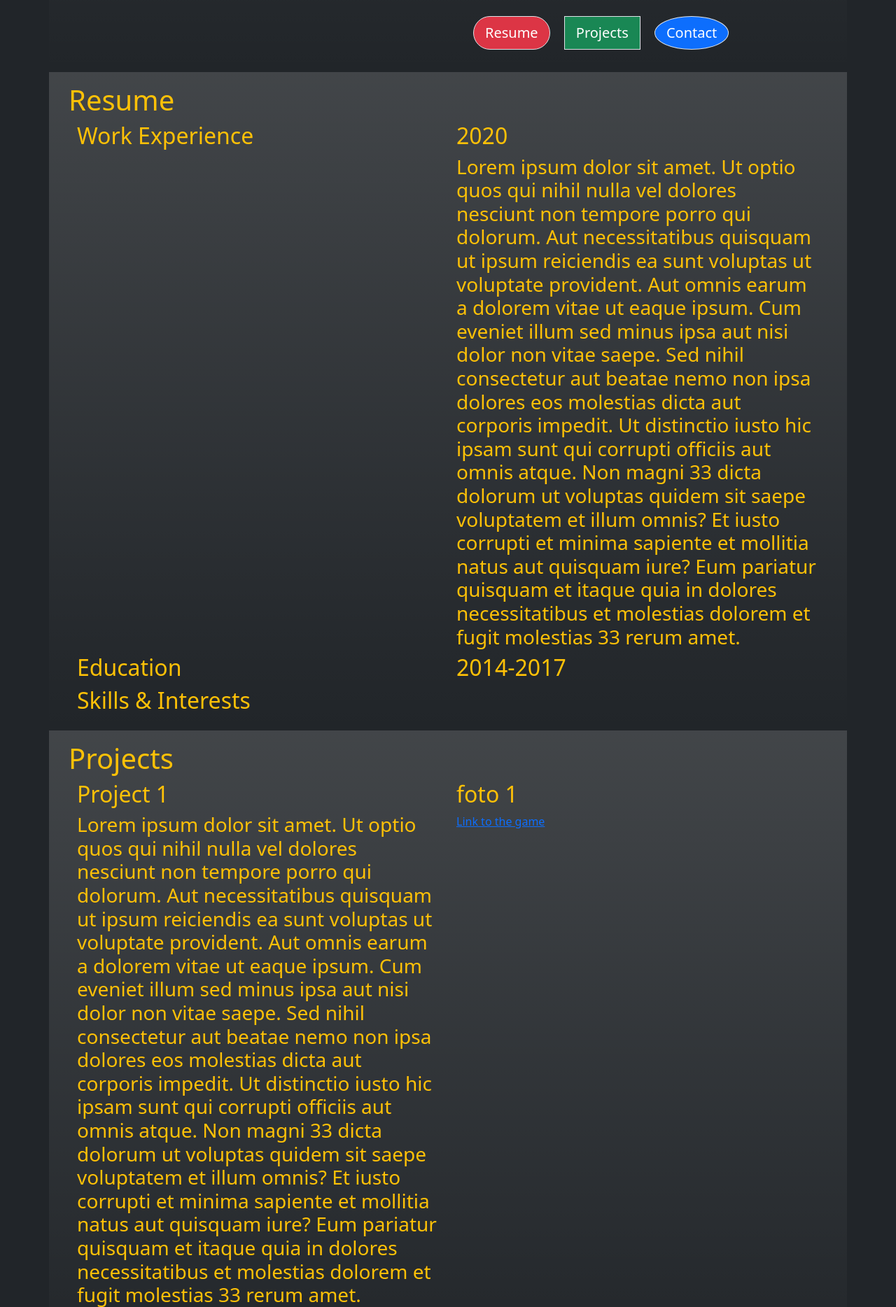
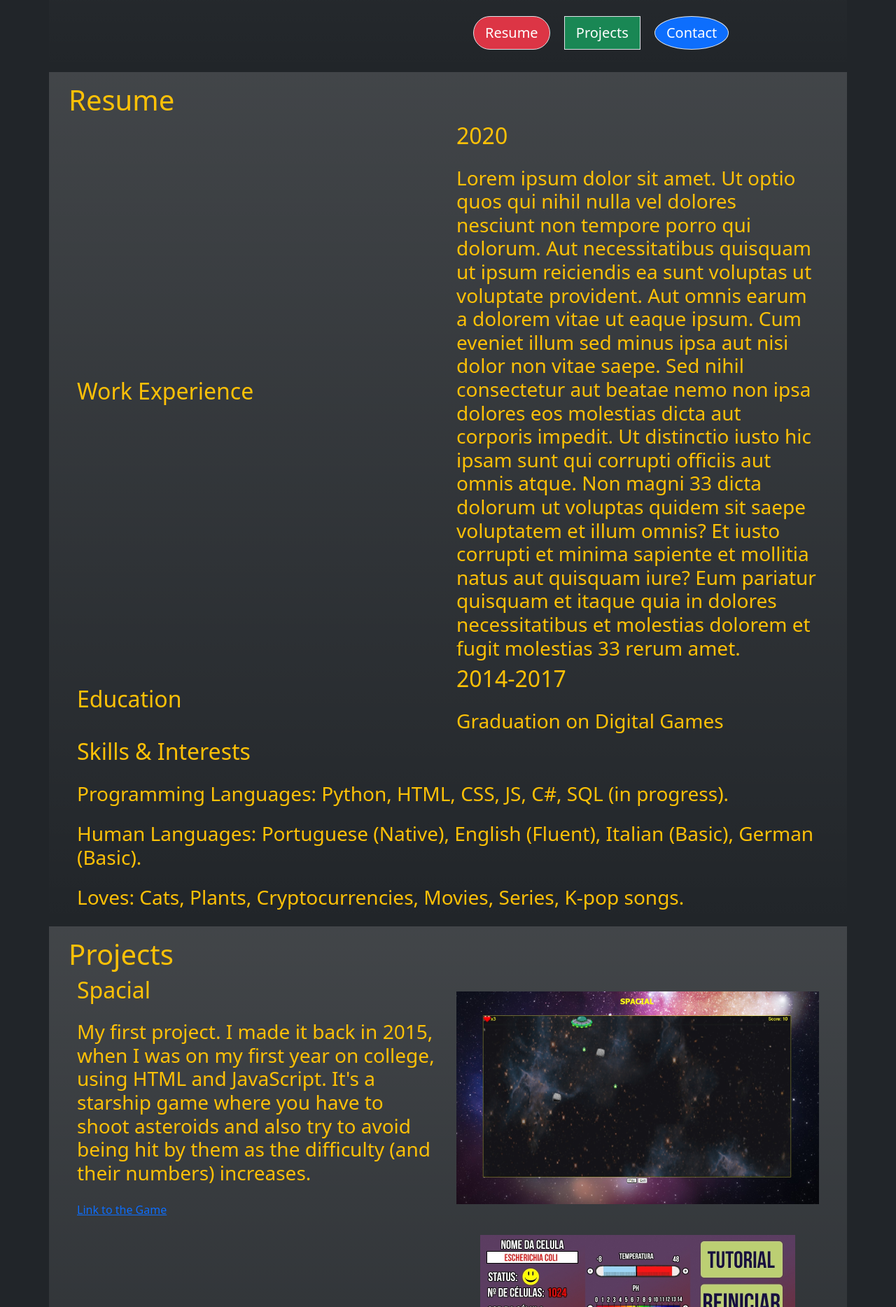
Before and after one commit to maurylukas/mysitecvofml, a Flask app: page / in a window 1280 px wide. Shown: the part 895-2763 px from the top of the page at 70% size. Run offline with Flask 2, Linux system fonts and the light colour scheme.

Commit message:
Files added
Added a couple of images pdf files to the project and descriptions on the respective page.

```diff
--- a/mycv/templates/contact.html
+++ b/mycv/templates/contact.html
@@ -1,17 +1,17 @@
 <div class="container row mx-auto bg-gradient p-3" id="contact">
     <h1>Contact</h1>
-    <div class="row mx-auto">
+    <div class="row mx-auto align-items-center">
         <div class="col">
             <h2>E-mail</h2>
             <h3>maurylukas@yahoo.com</h3>
         </div>
-        <div class="col">
+        <div class="col d-grid gap-3">
             <h2>LinkedIn</h2>
         </div>
-        <div class="col">
+        <div class="col d-grid gap-3">
             <h2>GitHub</h2>
         </div>
-        <div class="col">
+        <div class="col d-grid gap-3">
             <h2>EuroPass</h2>
         </div>
     </div>
--- a/mycv/templates/projects.html
+++ b/mycv/templates/projects.html
@@ -1,33 +1,33 @@
 <div class="container row mx-auto bg-gradient p-3" id="projects">
     <h1>Projects</h1>
-    <div class="row mx-auto">
-        <div class="col">
-            <h2>Project 1</h2>
-            <h3>Lorem ipsum dolor sit amet. Ut optio quos qui nihil nulla vel dolores nesciunt non tempore porro qui dolorum. Aut necessitatibus quisquam ut ipsum reiciendis ea sunt voluptas ut voluptate provident.
-
-    Aut omnis earum a dolorem vitae ut eaque ipsum. Cum eveniet illum sed minus ipsa aut nisi dolor non vitae saepe. Sed nihil consectetur aut beatae nemo non ipsa dolores eos molestias dicta aut corporis impedit. Ut distinctio iusto hic ipsam sunt qui corrupti officiis aut omnis atque.
-
-    Non magni 33 dicta dolorum ut voluptas quidem sit saepe voluptatem et illum omnis? Et iusto corrupti et minima sapiente et mollitia natus aut quisquam iure? Eum pariatur quisquam et itaque quia in dolores necessitatibus et molestias dolorem et fugit molestias 33 rerum amet.</h3>
+    <div class="row mx-auto align-items-center">
+        <div class="col d-grid gap-3">
+            <h2>Spacial</h2>
+            <h3>My first project. I made it back in 2015, when I was on my first year on college, using HTML and JavaScript. It's a starship game where you have to shoot asteroids and also try to avoid being hit by them as the difficulty (and their numbers) increases.</h3>
+            <a href="#" target="_blank">Link to the Game</a>
         </div>
-        <div class="col">
-            <h2>foto 1</h2>
-            <a href="#" target="_blank">Link to the game</a>
+        <div class="col d-grid gap-3">
+            <img class="img-fluid mx-auto d-block float-end" src="static/spacial.jpg" alt="Game screenshot" width="755" height="443.5">
         </div>
     </div>
-    <div class="row mx-auto">
-        <div class="col">
-            <h2>Project 2</h2>
+    <div class="row mx-auto"><br></div>
+    <div class="row mx-auto align-items-center">
+        <div class="col d-grid gap-3">
+            <h2>Colony</h2>
+            <h3>A project about a smartphone game app using C# on Unity engine to help college students to learn and pin knowledge about Microbiology.</h3>
+            <a href="/static/GDDL.pdf" target="_blank">Link to the Game Design Document (pdf file in Portuguese)</a>
         </div>
-        <div class="col">
-            <h2>foto 2</h2>
+        <div class="col d-grid gap-3">
+            <img class="img-fluid mx-auto d-block float-end" src="static/telas.jpg" alt="App screens" width="450" height="628">
         </div>
     </div>
-    <div class="row mx-auto">
-        <div class="col">
-            <h2>Project 3</h2>
+    <div class="row mx-auto"><br></div>
+    <div class="row mx-auto align-items-center">
+        <div class="col d-grid gap-3">
+            <h2>Game Design Documents</h2>
         </div>
-        <div class="col">
-            <h2>foto 3</h2>
+        <div class="col d-grid gap-3">
+            <h2>GDDs for the projects above.</h2>
         </div>
     </div>
 </div>
--- a/mycv/templates/resume.html
+++ b/mycv/templates/resume.html
@@ -1,10 +1,10 @@
 <div class="container row mx-auto bg-gradient p-3" id="resume">
     <h1>Resume</h1>
-    <div class="row mx-auto">
-        <div class="col">
+    <div class="row mx-auto align-items-center">
+        <div class="col d-grid gap-3">
             <h2>Work Experience</h2>
         </div>
-        <div class="col">
+        <div class="col d-grid gap-3">
             <h2>2020</h2>
             <h3>Lorem ipsum dolor sit amet. Ut optio quos qui nihil nulla vel dolores nesciunt non tempore porro qui dolorum. Aut necessitatibus quisquam ut ipsum reiciendis ea sunt voluptas ut voluptate provident.
 
@@ -13,17 +13,21 @@
     Non magni 33 dicta dolorum ut voluptas quidem sit saepe voluptatem et illum omnis? Et iusto corrupti et minima sapiente et mollitia natus aut quisquam iure? Eum pariatur quisquam et itaque quia in dolores necessitatibus et molestias dolorem et fugit molestias 33 rerum amet.</h3>
         </div>
     </div>
-    <div class="row mx-auto">
-        <div class="col">
+    <div class="row mx-auto align-items-center">
+        <div class="col d-grid gap-3">
             <h2>Education</h2>
         </div>
-        <div class="col">
+        <div class="col d-grid gap-3">
             <h2>2014-2017</h2>
+            <h3>Graduation on Digital Games</h3>
         </div>
     </div>
-    <div class="row mx-auto">
-        <div class="col">
+    <div class="row mx-auto align-items-center">
+        <div class="col d-grid gap-3">
             <h2>Skills & Interests</h2>
+            <h3>Programming Languages: Python, HTML, CSS, JS, C#, SQL (in progress).</h3>
+            <h3>Human Languages: Portuguese (Native), English (Fluent), Italian (Basic), German (Basic).</h3>
+            <h3>Loves: Cats, Plants, Cryptocurrencies, Movies, Series, K-pop songs.</h3>
         </div>
     </div>
 </div>
```
Also changed, not shown: mycv/static/spacial.jpg (added), mycv/static/telas.jpg (added), 2 other files.
